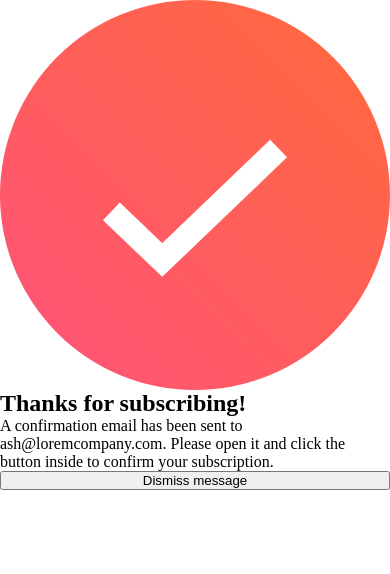
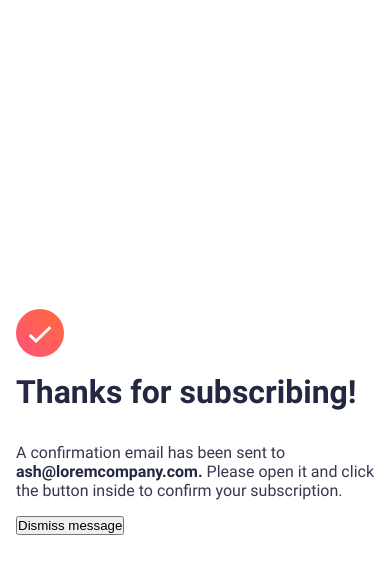
Before and after one commit to Nuuriii/newslatter-signup-form, a React (Vite) app: page / in a window 390 px wide. Both pictures are taken after typing "name@example.com" into the empty fields and a click on the button "Subscribe to monthly newslater". Shown: the top 574 px of the page. Built offline with nearby package versions, Linux system fonts and the light colour scheme.

Commit message:
feat: add mobile design for SuccessMessage component

```diff
--- a/src/components/succesMessage/Succes.style.ts
+++ b/src/components/succesMessage/Succes.style.ts
@@ -0,0 +1,35 @@
+import styled from 'styled-components';
+
+export const Wrapper = styled.div`
+  display: flex;
+  background-color: hsl(0, 0%, 100%);
+  flex-direction: column;
+  align-items: baseline;
+  justify-content: center;
+  height: 100%;
+  padding: 1rem;
+  font-family: Roboto, serif;
+`;
+
+export const SuccessImg = styled.img`
+  height: 3rem;
+  width: auto;
+`;
+
+export const Title = styled.h1`
+  font-family: BoldRoboto, serif;
+  color: hsl(234, 29%, 20%);
+  font-weight: 700;
+  margin: 1rem 0;
+  font-size: 2rem;
+`;
+
+export const Text = styled.p`
+  color: hsl(235, 18%, 26%);
+  margin: 1rem 0;
+  font-size: 1rem;
+  span {
+    font-family: BoldRoboto, serif;
+    color: hsl(234, 29%, 20%);
+  }
+`;
--- a/src/components/succesMessage/SuccessMessage.tsx
+++ b/src/components/succesMessage/SuccessMessage.tsx
@@ -1,5 +1,6 @@
 import SuccessIcon from '../../assets/icon-success.svg';
-import { Container, Wrapper } from '../newslatter/NewsLatter.style';
+import { Container } from '../newslatter/NewsLatter.style';
+import { Wrapper, SuccessImg, Title, Text } from './Succes.style';
 
 export const SuccessMessage = () => {
   const handleReturnToForm = () => {
@@ -8,12 +9,13 @@ export const SuccessMessage = () => {
   return (
     <Container>
       <Wrapper>
-        <img src={SuccessIcon} alt='' />
-        <h2>Thanks for subscribing!</h2>
-        <p>
-          A confirmation email has been sent to ash@loremcompany.com. Please
-          open it and click the button inside to confirm your subscription.
-        </p>
+        <SuccessImg src={SuccessIcon} alt='' />
+        <Title>Thanks for subscribing!</Title>
+        <Text>
+          A confirmation email has been sent to
+          <span> ash@loremcompany.com.</span> Please open it and click the
+          button inside to confirm your subscription.
+        </Text>
         <button onClick={handleReturnToForm}>Dismiss message</button>
       </Wrapper>
     </Container>
```
